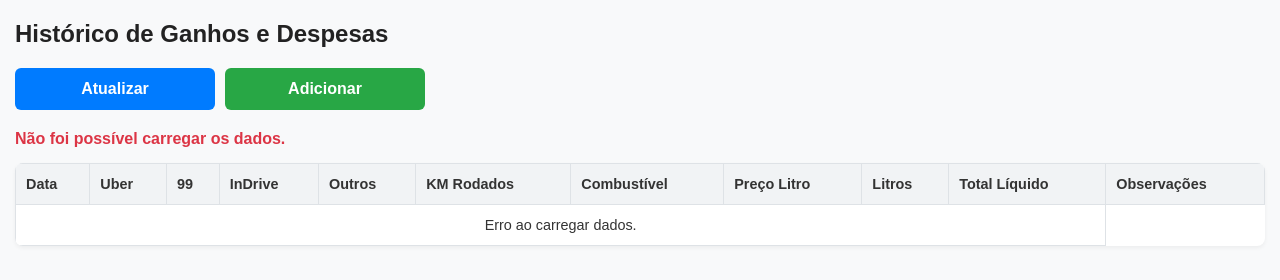
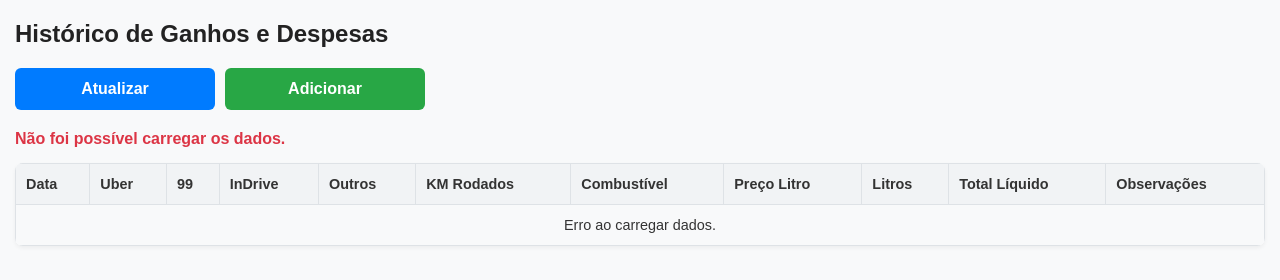
Before and after one commit to BrunoMotaBr/Projeto_ganhos, a plain HTML site: page index.html in a window 1280 px wide. Drawn offline with Linux system fonts and the light colour scheme; no server answers.

Commit message:
Adjust colspan in table rows for better layout

```diff
--- a/index.html
+++ b/index.html
@@ -22,7 +22,7 @@
         table { width: 100%; border-collapse: collapse; min-width: 900px; } /* Mantém largura mínima para não esmagar dados */
         th, td { border: 1px solid #dee2e6; padding: 12px 10px; text-align: left; font-size: 0.9rem; }
         th { background-color: #f1f3f5; font-weight: bold; }
-        tr:nth-child(even) { background-color: #f8f9fa; }
+        tr:nth-child(odd) { background-color: #f8f9fa; }
         .erro { color: #dc3545; font-weight: bold; margin-bottom: 15px; }
 
         /* Estilos do Modal */
@@ -311,7 +311,7 @@
             containerErro.innerText = '';
             corpoTabela.innerHTML = `
                 <tr>
-                    <td colspan="10" style="text-align: center;">
+                    <td colspan="11" style="text-align: center;">
                         Carregando dados...
                     </td>
                 </tr>
@@ -331,7 +331,7 @@
                 if (!listaGanhos.length) {
                     corpoTabela.innerHTML = `
                         <tr>
-                            <td colspan="10" style="text-align: center;">
+                            <td colspan="11" style="text-align: center;">
                                 Nenhum registro encontrado.
                             </td>
                         </tr>
@@ -372,7 +372,7 @@
                 containerErro.innerText = 'Não foi possível carregar os dados.';
                 corpoTabela.innerHTML = `
                     <tr>
-                        <td colspan="10" style="text-align: center;">
+                        <td colspan="11" style="text-align: center;">
                             Erro ao carregar dados.
                         </td>
                     </tr>
```
